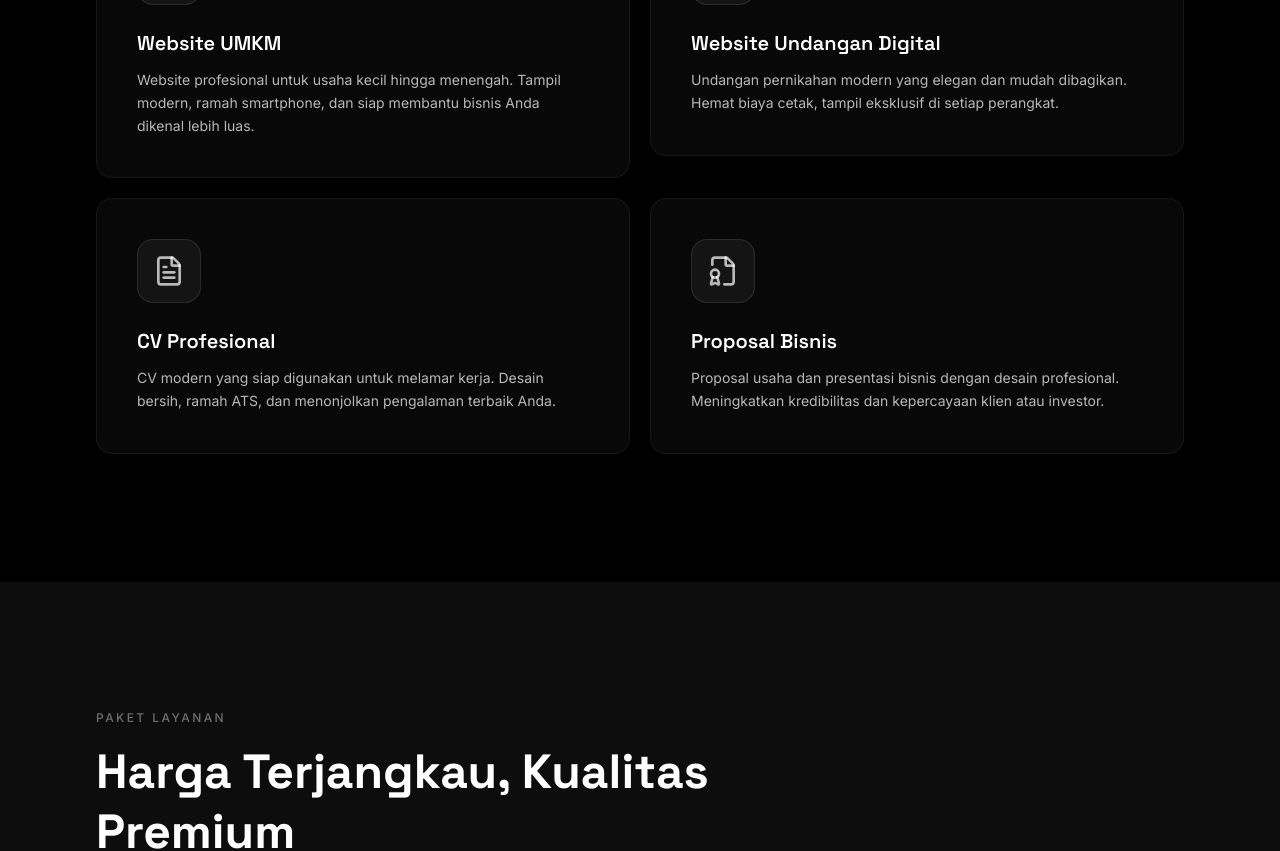
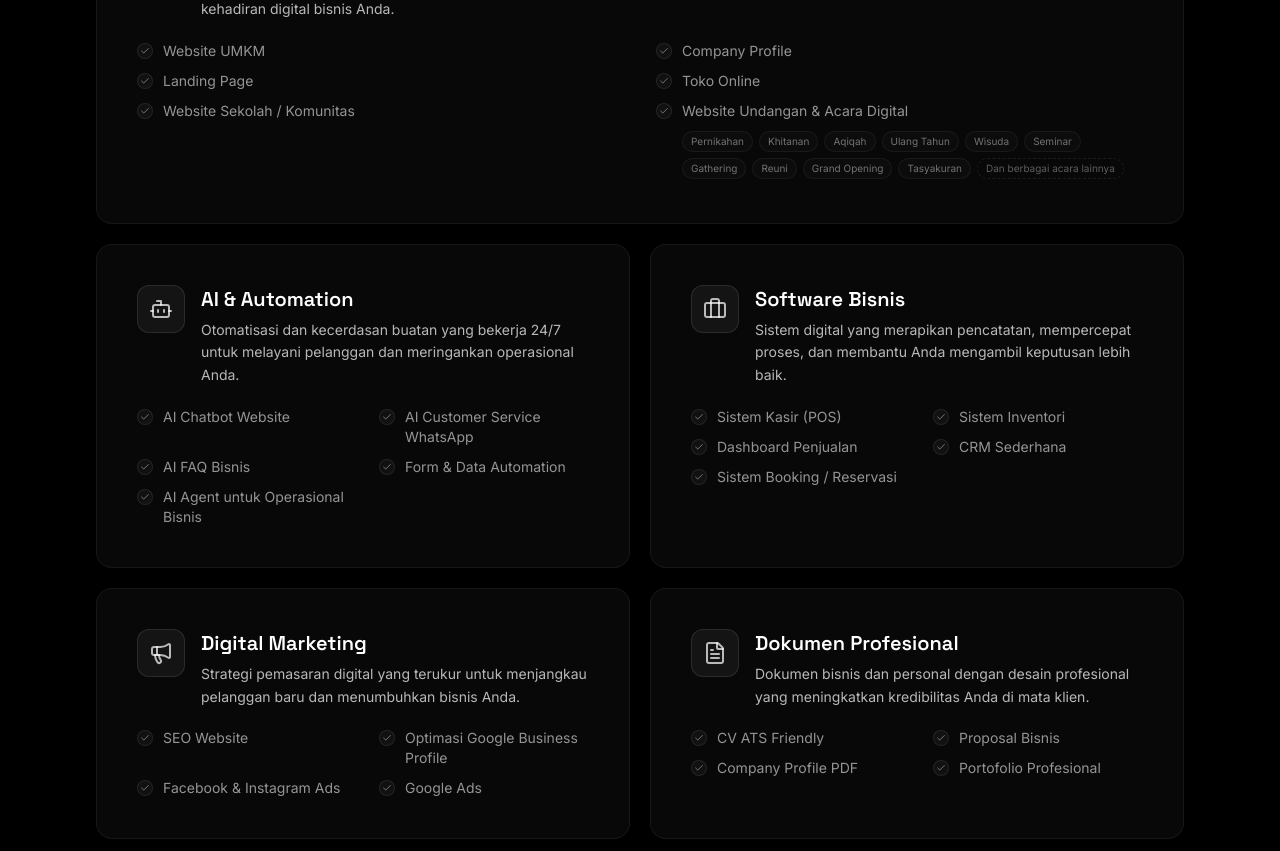
Before and after one commit to hbrn004/bern-labs, a Next.js app: page / in a window 1280 px wide. Shown: the part 1260-2111 px from the top of the page. Built offline with nearby package versions, Linux system fonts and the light colour scheme.

Commit message:
feat: restructure layanan into 5 professional categories

```diff
--- a/src/components/Services.tsx
+++ b/src/components/Services.tsx
@@ -1,34 +1,173 @@
 "use client";
 
-import { Globe, Diamond, FileText, FileBadge } from "lucide-react";
+import { Globe, Bot, Briefcase, Megaphone, FileText, Check } from "lucide-react";
 import ScrollReveal from "./ScrollReveal";
 
-const services = [
+interface ServiceItem {
+  label: string;
+  tags?: string[];
+}
+
+interface ServiceCategory {
+  icon: typeof Globe;
+  title: string;
+  description: string;
+  items: ServiceItem[];
+  wide?: boolean;
+}
+
+const services: ServiceCategory[] = [
   {
     icon: Globe,
-    title: "Website UMKM",
+    title: "Website",
     description:
-      "Website profesional untuk usaha kecil hingga menengah. Tampil modern, ramah smartphone, dan siap membantu bisnis Anda dikenal lebih luas.",
+      "Website profesional yang cepat, modern, dan ramah smartphone — siap memperkuat kehadiran digital bisnis Anda.",
+    wide: true,
+    items: [
+      { label: "Website UMKM" },
+      { label: "Company Profile" },
+      { label: "Landing Page" },
+      { label: "Toko Online" },
+      { label: "Website Sekolah / Komunitas" },
+      {
+        label: "Website Undangan & Acara Digital",
+        tags: [
+          "Pernikahan",
+          "Khitanan",
+          "Aqiqah",
+          "Ulang Tahun",
+          "Wisuda",
+          "Seminar",
+          "Gathering",
+          "Reuni",
+          "Grand Opening",
+          "Tasyakuran",
+          "Dan berbagai acara lainnya",
+        ],
+      },
+    ],
   },
   {
-    icon: Diamond,
-    title: "Website Undangan Digital",
+    icon: Bot,
+    title: "AI & Automation",
     description:
-      "Undangan pernikahan modern yang elegan dan mudah dibagikan. Hemat biaya cetak, tampil eksklusif di setiap perangkat.",
+      "Otomatisasi dan kecerdasan buatan yang bekerja 24/7 untuk melayani pelanggan dan meringankan operasional Anda.",
+    items: [
+      { label: "AI Chatbot Website" },
+      { label: "AI Customer Service WhatsApp" },
+      { label: "AI FAQ Bisnis" },
+      { label: "Form & Data Automation" },
+      { label: "AI Agent untuk Operasional Bisnis" },
+    ],
+  },
+  {
+    icon: Briefcase,
+    title: "Software Bisnis",
+    description:
+      "Sistem digital yang merapikan pencatatan, mempercepat proses, dan membantu Anda mengambil keputusan lebih baik.",
+    items: [
+      { label: "Sistem Kasir (POS)" },
+      { label: "Sistem Inventori" },
+      { label: "Dashboard Penjualan" },
+      { label: "CRM Sederhana" },
+      { label: "Sistem Booking / Reservasi" },
+    ],
+  },
+  {
+    icon: Megaphone,
+    title: "Digital Marketing",
+    description:
+      "Strategi pemasaran digital yang terukur untuk menjangkau pelanggan baru dan menumbuhkan bisnis Anda.",
+    items: [
+      { label: "SEO Website" },
+      { label: "Optimasi Google Business Profile" },
+      { label: "Facebook & Instagram Ads" },
+      { label: "Google Ads" },
+    ],
   },
   {
     icon: FileText,
-    title: "CV Profesional",
+    title: "Dokumen Profesional",
     description:
-      "CV modern yang siap digunakan untuk melamar kerja. Desain bersih, ramah ATS, dan menonjolkan pengalaman terbaik Anda.",
-  },
-  {
-    icon: FileBadge,
-    title: "Proposal Bisnis",
-    description:
-      "Proposal usaha dan presentasi bisnis dengan desain profesional. Meningkatkan kredibilitas dan kepercayaan klien atau investor.",
+      "Dokumen bisnis dan personal dengan desain profesional yang meningkatkan kredibilitas Anda di mata klien.",
+    items: [
+      { label: "CV ATS Friendly" },
+      { label: "Proposal Bisnis" },
+      { label: "Company Profile PDF" },
+      { label: "Portofolio Profesional" },
+    ],
   },
 ];
+
+function ServiceCard({ service, index }: { service: ServiceCategory; index: number }) {
+  const Icon = service.icon;
+  return (
+    <ScrollReveal delay={index * 0.06} duration={0.5} className={service.wide ? "md:col-span-2" : undefined}>
+      <div
+        className={`group relative rounded-2xl border border-white/[0.06] bg-surface/50 hover:bg-surface transition-all duration-500 hover:border-white/[0.12] hover:shadow-[0_0_30px_rgba(255,255,255,0.03)] ${
+          service.wide ? "p-8 md:p-10" : "p-8 md:p-10 h-full"
+        }`}
+      >
+        {/* Hover glow */}
+        <div className="absolute inset-0 rounded-2xl opacity-0 group-hover:opacity-100 transition-opacity duration-500 bg-gradient-to-br from-white/[0.03] to-transparent pointer-events-none" />
+
+        {/* Border glow on hover */}
+        <div className="absolute inset-0 rounded-2xl opacity-0 group-hover:opacity-100 transition-opacity duration-500 bg-gradient-to-br from-white/[0.04] to-transparent blur-xl pointer-events-none" />
+
+        <div className="relative z-10">
+          {/* Header */}
+          <div className="flex items-start gap-4 mb-5">
+            <div className="w-12 h-12 shrink-0 rounded-xl bg-white/5 border border-white/10 flex items-center justify-center group-hover:bg-white/10 group-hover:border-white/20 group-hover:scale-105 transition-all duration-500">
+              <Icon className="w-6 h-6 text-white/70 group-hover:text-white/90 transition-colors duration-500" />
+            </div>
+            <div>
+              <h3 className="text-lg md:text-xl font-heading font-semibold text-white group-hover:text-white transition-colors duration-300">
+                {service.title}
+              </h3>
+              <p className="text-xs md:text-sm text-paragraph leading-relaxed mt-1.5 max-w-xl">
+                {service.description}
+              </p>
+            </div>
+          </div>
+
+          {/* Service items */}
+          <ul className="grid sm:grid-cols-2 gap-x-8 gap-y-2.5">
+            {service.items.map((item) => (
+              <li key={item.label}>
+                <div className="flex items-start gap-2.5">
+                  <span className="mt-0.5 shrink-0 w-4 h-4 rounded-full bg-white/[0.04] border border-white/[0.08] flex items-center justify-center group-hover:border-white/[0.14] transition-colors duration-300">
+                    <Check className="w-2.5 h-2.5 text-white/50 group-hover:text-white/80 transition-colors duration-300" />
+                  </span>
+                  <span className="text-sm text-paragraph/80 group-hover:text-paragraph transition-colors duration-300">
+                    {item.label}
+                  </span>
+                </div>
+
+                {/* Event tags for Website Undangan */}
+                {item.tags && (
+                  <div className="flex flex-wrap gap-1.5 mt-2.5 ml-[26px] mb-1">
+                    {item.tags.map((tag) => (
+                      <span
+                        key={tag}
+                        className={`text-[10px] px-2 py-0.5 rounded-full border transition-colors duration-300 ${
+                          tag === "Dan berbagai acara lainnya"
+                            ? "border-dashed border-white/[0.08] text-white/35"
+                            : "border-white/[0.05] bg-white/[0.02] text-paragraph/60 group-hover:border-white/[0.09] group-hover:bg-white/[0.04]"
+                        }`}
+                      >
+                        {tag}
+                      </span>
+                    ))}
+                  </div>
+                )}
+              </li>
+            ))}
+          </ul>
+        </div>
+      </div>
+    </ScrollReveal>
+  );
+}
 
 export default function Services() {
   return (
@@ -47,32 +186,10 @@ export default function Services() {
           </div>
         </ScrollReveal>
 
-        {/* Cards Grid */}
+        {/* Category Cards */}
         <div className="grid md:grid-cols-2 gap-5">
           {services.map((service, i) => (
-            <ScrollReveal key={i} delay={i * 0.08} duration={0.5}>
-              <div className="group relative p-8 md:p-10 rounded-2xl border border-white/[0.06] bg-surface/50 hover:bg-surface transition-all duration-500 hover:border-white/[0.12] hover:shadow-[0_0_30px_rgba(255,255,255,0.03)]">
-                {/* Hover glow */}
-                <div className="absolute inset-0 rounded-2xl opacity-0 group-hover:opacity-100 transition-opacity duration-500 bg-gradient-to-br from-white/[0.03] to-transparent pointer-events-none" />
-
-                {/* Border glow on hover */}
-                <div className="absolute inset-0 rounded-2xl opacity-0 group-hover:opacity-100 transition-opacity duration-500 bg-gradient-to-br from-white/[0.04] to-transparent blur-xl pointer-events-none" />
-
-                <div className="relative z-10">
-                  {/* Icon — bigger */}
-                  <div className="w-16 h-16 rounded-2xl bg-white/5 border border-white/10 flex items-center justify-center mb-6 group-hover:bg-white/10 group-hover:border-white/20 group-hover:scale-105 transition-all duration-500">
-                    <service.icon className="w-8 h-8 text-white/70 group-hover:text-white/90 transition-colors duration-500" />
-                  </div>
-
-                  <h3 className="text-xl font-heading font-semibold text-white mb-3 group-hover:text-white transition-colors duration-300">
-                    {service.title}
-                  </h3>
-                  <p className="text-sm text-paragraph leading-relaxed">
-                    {service.description}
-                  </p>
-                </div>
-              </div>
-            </ScrollReveal>
+            <ServiceCard key={service.title} service={service} index={i} />
           ))}
         </div>
       </div>
```
